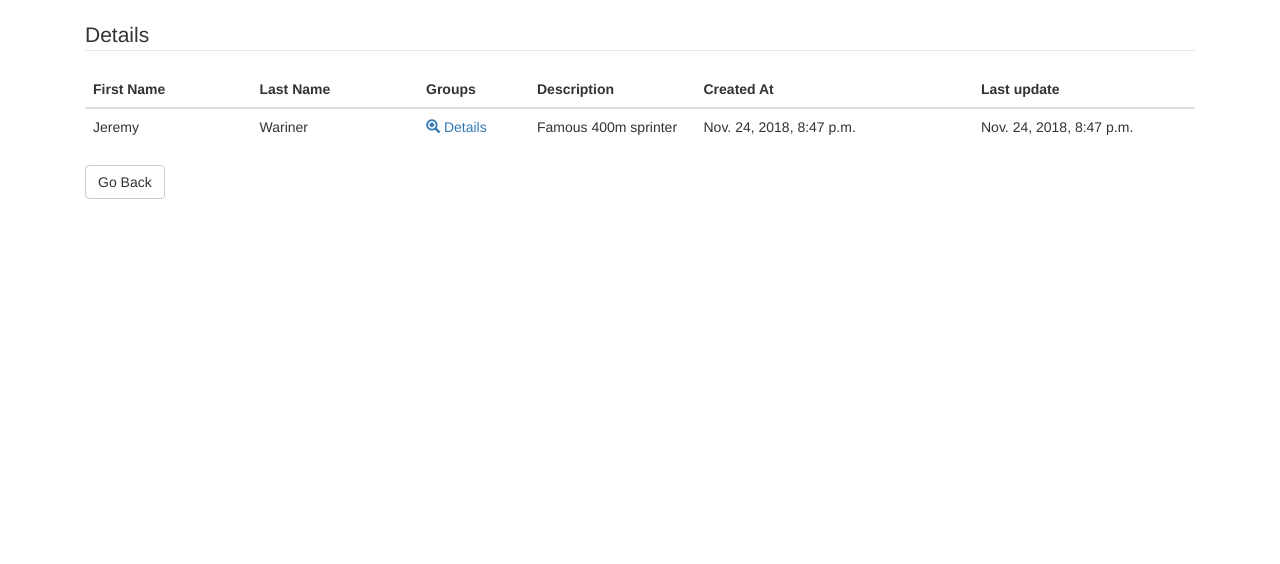
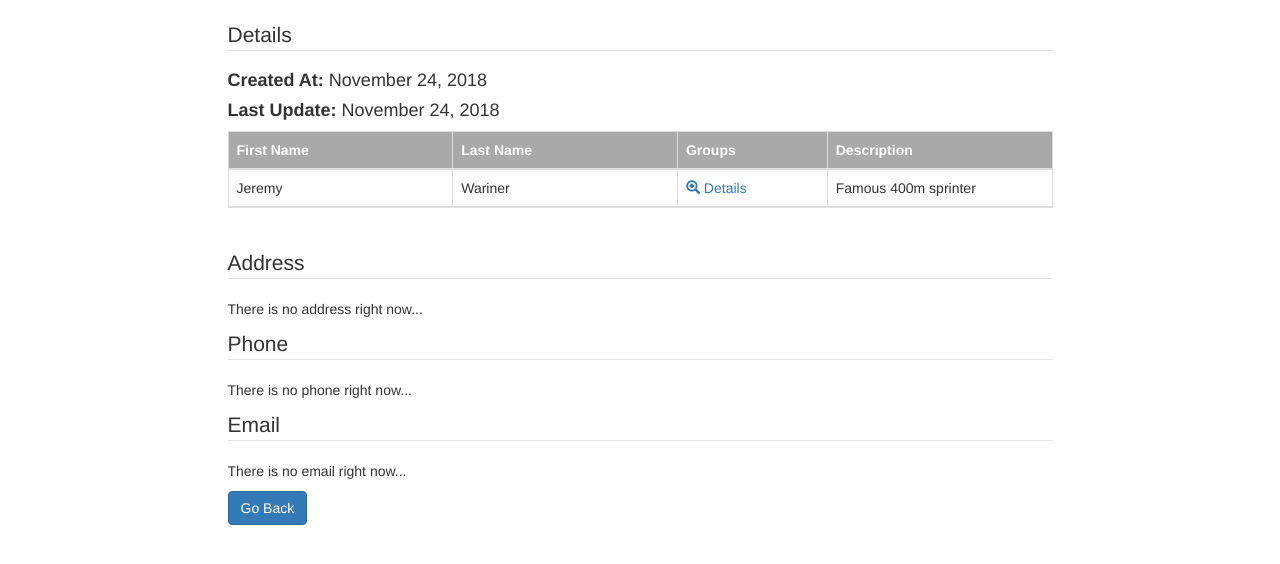
Before and after one commit to olechanastazja/contacts, a Django app: page /person/detail/2/ in a window 1280 px wide. Shown: the part 52-616 px from the top of the page. Run offline with Django 3.2, Linux system fonts and the light colour scheme; data comes from the database, SQL or seed files in the repository; both versions use the stored data as it was after the commit; parts of the project's set-up code (start-up, migrations or seed data) failed here and were passed over; some libraries are stand-ins or nearby versions.

Commit message:
FrontChanges

```diff
--- a/people/models.py
+++ b/people/models.py
@@ -31,7 +31,7 @@ class Address(models.Model):
     city = models.CharField(max_length=100, null=False, blank=False)
     street = models.CharField(max_length=100)
     street_number = models.CharField(max_length=10, null=False, blank=False)
-    people = models.ManyToManyField(Person)
+    people = models.ManyToManyField(Person, related_name="address")
 
     def __str__(self):
         return f'{self.street} {self.street_number} {self.city}'
@@ -42,7 +42,7 @@ class PhoneNumber(models.Model):
                                                                     '+999999999'. Up to 15 digits allowed.""")
     phone_number = models.CharField(validators=[phone_regex], max_length=17, blank=True)
     type = models.CharField(choices=PHONE_CHOICES, max_length=10)
-    person = models.ForeignKey(Person, on_delete=models.CASCADE)
+    person = models.ForeignKey(Person, on_delete=models.CASCADE, related_name="phone")
 
     def __str__(self):
         return f'Phone of {self.person.__str__()}'
@@ -51,7 +51,7 @@ class PhoneNumber(models.Model):
 class EmailAddress(models.Model):
     email = models.EmailField()
     type = models.CharField(choices=EMAIL_CHOICES, max_length=50)
-    person = models.ForeignKey(Person, on_delete=models.CASCADE)
+    person = models.ForeignKey(Person, on_delete=models.CASCADE, related_name="email")
 
     def __str__(self):
         return f'Email of {self.person.__str__()}'
--- a/people/templates/people/group_people.html
+++ b/people/templates/people/group_people.html
@@ -4,10 +4,10 @@
     <div class="container" style="width: 75%">
          <legend class="border-bottom mb-4">{{person|capfirst }}'s groups</legend>
 
-        <table class="table table-dark">
+        <table class="table table-bordered">
 
             <thead class="thead-dark">
-            <tr>
+            <tr class="active">
                 <th scope="col" style="width: 25%">No</th>
                 <th scope="col" style="width: 50%">Group name</th>
                 <th scope="col" style="width: 25%;text-align: center">See</th>
@@ -23,7 +23,7 @@
         </table>
 
         <div class="form-group">
-             <a class="btn btn-default" href="{% url 'people:person-list' %}">Go Back</a>
+             <a class="btn btn-primary" href="{% url 'people:person-list' %}">Go Back</a>
         </div>
 
     </div>
--- a/people/templates/people/person_detail.html
+++ b/people/templates/people/person_detail.html
@@ -1,33 +1,123 @@
 {% extends 'people/base.html' %}
 
 {% block content %}
-    <div class="container" style="width: 100%">
+
+    <div class="container" style="width: 75%">
          <legend class="border-bottom mb-4">Details</legend>
 
-        <table class="table table-dark">
+        <h4><b>Created At: </b>{{ object.created_at|date:"F d, Y" }}</h4>
+        <h4><b>Last Update: </b>{{ object.updated_at|date:"F d, Y" }}</h4>
+
+        <table class="table table-bordered">
 
             <thead class="thead-dark">
-            <tr>
+            <tr style="background-color: darkgray; color: white">
                 <th scope="col" style="width: 15%">First Name</th>
                 <th scope="col" style="width: 15%">Last Name</th>
                 <th scope="col" style="width: 10%">Groups</th>
                 <th scope="col" style="width: 15%">Description</th>
-                <th scope="col" style="width: 25%">Created At</th>
-                <th scope="col" style="width: 25%">Last update</th>
             </tr>
             <tr>
                 <td>{{ object.first_name }}</td>
                 <td>{{ object.last_name }}</td>
                 <td><a href="{% url 'people:person-groups' id=object.id %}"><span class="glyphicon glyphicon-zoom-in"></span> Details</a></td>
                 <td>{{ object.description }}</td>
-                <td>{{ object.created_at }}</td>
-                <td>{{ object.updated_at }}</td>
             </tr>
             </thead>
         </table>
+        <br>
+
+        <legend class="border-bottom mb-4">Address</legend>
+        {% if object.address.all %}
+            {% for item in object.address.all %}
+            <table class="table table-bordered">
+                <tr style="background-color: darkgray; color: white">
+                    <th scope="col" style="width: 10%">No</th>
+                    <th scope="col" style="width: 30%">City</th>
+                    <th scope="col" style="width: 30%">Street</th>
+                    <th scope="col" style="width: 10%">Number</th>
+                    <th scope="col" style="width: 10%; text-align: center">Update</th>
+                    <th scope="col" style="width: 10%; text-align: center">Delete</th>
+                </tr>
+                <tr>
+                    <td>{{ forloop.counter }}</td>
+                    <td>{{ item.city }}</td>
+                    <td>{{ item.street }}</td>
+                    <td>{{ item.street_number }}</td>
+                    <td style="text-align: center">
+                        <a href=""><span class="glyphicon glyphicon-pencil"></span></a></td>
+                    </td>
+                    <td style="text-align: center">
+                        <a href=""><span class="glyphicon glyphicon-remove"></span></a></td>
+                    </td>
+                </tr>
+            </table>
+        {% endfor %}
+        <br>
+        {% else %}
+            <p>There is no address right now...</p>
+        {% endif %}
+
+        <legend class="border-bottom mb-4">Phone</legend>
+        {% if object.phone.all %}
+            {% for item in object.phone.all %}
+                <table class="table table-bordered">
+                    <tr style="background-color: darkgray; color: white">
+                        <th scope="col" style="width: 10%">No</th>
+                        <th scope="col" style="width: 35%">Phone</th>
+                        <th scope="col" style="width: 35%">Type</th>
+                        <th scope="col" style="width: 10%; text-align: center">Update</th>
+                        <th scope="col" style="width: 10%; text-align: center">Delete</th>
+                    </tr>
+                    <tr>
+                        <td>{{ forloop.counter }}</td>
+                        <td>{{ item.phone_number }}</td>
+                        <td>{{ item.type }}</td>
+                        <td style="text-align: center">
+                            <a href=""><span class="glyphicon glyphicon-pencil"></span></a></td>
+                        </td>
+                        <td style="text-align: center">
+                            <a href=""><span class="glyphicon glyphicon-remove"></span></a></td>
+                        </td>
+                    </tr>
+                </table>
+            {% endfor %}
+            <br>
+        {% else %}
+            <p>There is no phone right now...</p>
+        {% endif %}
+
+        <legend class="border-bottom mb-4">Email</legend>
+        {% if object.email.all %}
+            {% for item in object.email.all %}
+                <table class="table table-bordered">
+                    <tr style="background-color: darkgray; color: white">
+                        <th scope="col" style="width: 10%">No</th>
+                        <th scope="col" style="width: 35%">Email</th>
+                        <th scope="col" style="width: 35%">Type</th>
+                        <th scope="col" style="width: 10%; text-align: center">Update</th>
+                        <th scope="col" style="width: 10%; text-align: center">Delete</th>
+                    </tr>
+                    <tr>
+                        <td>{{ forloop.counter }}</td>
+                        <td>{{ item.email }}</td>
+                        <td>{{ item.type }}</td>
+                        <td style="text-align: center">
+                            <a href=""><span class="glyphicon glyphicon-pencil"></span></a></td>
+                        </td>
+                        <td style="text-align: center">
+                            <a href=""><span class="glyphicon glyphicon-remove"></span></a></td>
+                        </td>
+                    </tr>
+                </table>
+            {% endfor %}
+            <br>
+        {% else %}
+            <p>There is no email right now...</p>
+        {% endif %}
 
         <div class="form-group">
-             <a class="btn btn-default" href="{% url 'people:person-list' %}">Go Back</a>
+             <a class="btn btn-primary" href="{% url 'people:person-list' %}">Go Back</a>
         </div>
 
     </div>
--- a/user/forms.py
+++ b/user/forms.py
@@ -20,6 +20,9 @@ class UserUpdateForm(forms.ModelForm):
     class Meta:
         model = User
         fields = ['username', 'email']
+        help_texts = {
+            'username': None,
+        }
 
 
 class ProfileUpdateForm(forms.ModelForm):
--- a/user/templates/user/profile.html
+++ b/user/templates/user/profile.html
@@ -1,6 +1,7 @@
 {% extends "people/base.html" %}
 {% load crispy_forms_tags %}
 {% block content %}
+    <div class="container" style="width: 75%">
         <div class="content-section">
           <div class="media">
             <img class="rounded-circle account-img" src="{{ user.profile.image.url }}">
@@ -12,13 +13,14 @@
            <form method="POST" enctype="multipart/form-data">
                 {% csrf_token %}
                 <fieldset class="form-group">
-                <legend class="border-bottom mb-4">Update profile info</legend>
+                    <legend class="border-bottom mb-4">Update your profile</legend>
                     {{ u_form|crispy }}
                     {{ p_form|crispy }}
                 </fieldset>
                 <div class="form-group">
-                <button class="btn btn-info" type="submit">Update</button>
+                    <button class="btn btn-primary" type="submit">Update</button>
                 </div>
             </form>
         </div>
+        </div>
 {% endblock content %}
```
Also changed, not shown: group/templates/group/group_detail.html (+7 -7 lines), group/templates/group/group_list.html (+8 -8 lines), people/templates/people/person_list.html (+9 -7 lines), db.sqlite3, people/migrations/0010_merge_20181124_2047.py (added), people/migrations/0011_auto_20181124_2124.py (added), people/migrations/0012_auto_20181124_2132.py (added), people/views.py (line endings or trailing spaces). Lines whose indentation alone changed are shown as unchanged.
